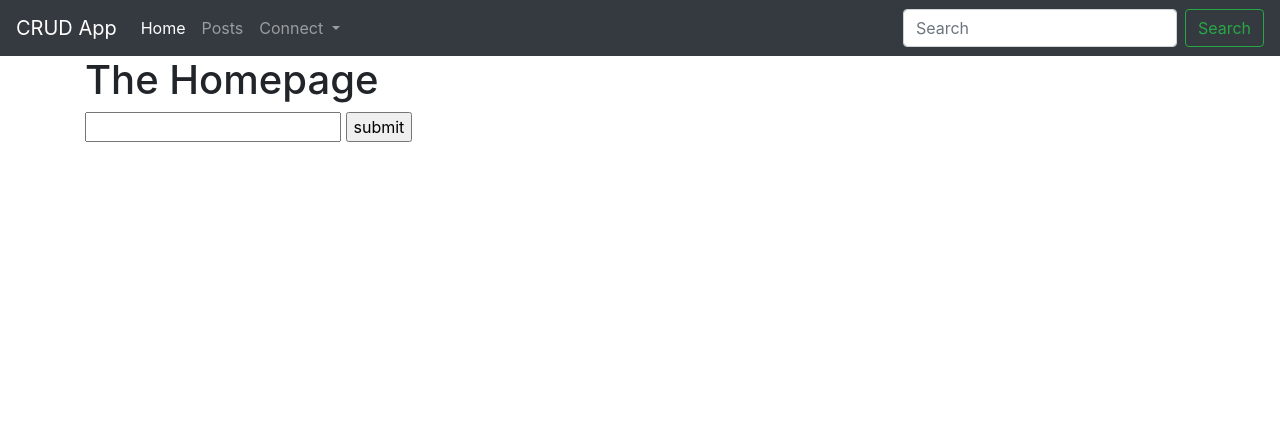
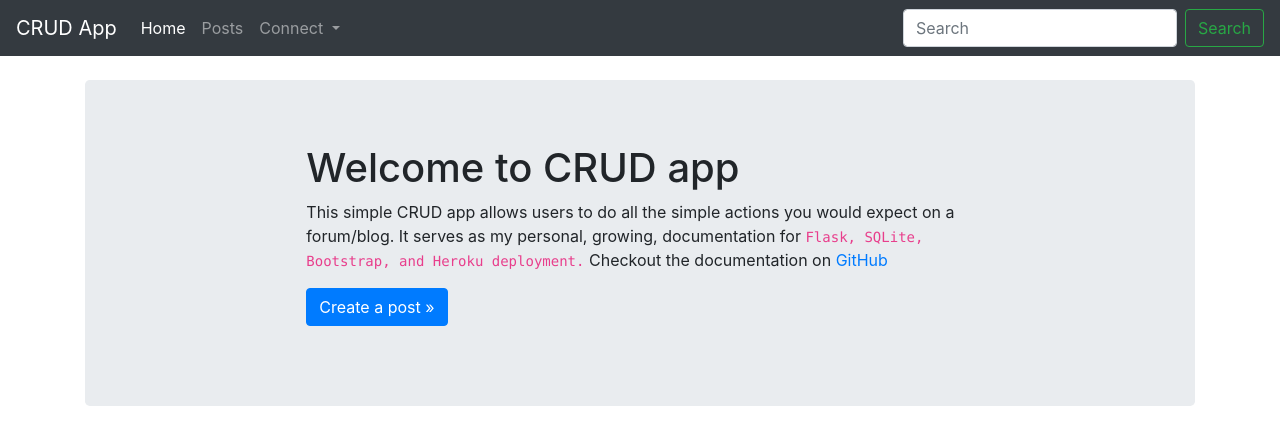
Before and after one commit to MaxHarlan206/Flask-CRUD-Basics, a Flask app: page / in a window 1280 px wide. Shown: the top 445 px of the page. Run offline with Flask 2, Linux system fonts and the light colour scheme; some libraries are stand-ins or nearby versions.

Commit message:
Homepage jumbotron added

```diff
--- a/templates/index.html
+++ b/templates/index.html
@@ -3,10 +3,16 @@
 <title>Home</title>
 {% endblock %}
 {% block body %}
-    <h1>The Homepage</h1>
-    <form>
-        <input type="text" id="new_search">
-
-        <input type="submit" value="submit">
-    </form>
+    <br>
+    <main role="main">
+        <div class="jumbotron">
+          <div class="col-sm-8 mx-auto">
+            <h1>Welcome to CRUD app</h1>
+            <p>This simple CRUD app allows users to do all the simple actions you would expect on a forum/blog. It serves as my personal, growing, documentation for <code>Flask, SQLite, Bootstrap, and Heroku deployment.</code> Checkout the documentation on <a href="https://github.com/MaxHarlan206/Flask-CRUD-Basics">GitHub</a></p>
+            <p>
+              <a class="btn btn-primary" href="/posts" role="button">Create a post &raquo;</a>
+            </p>
+          </div>
+        </div>
+    </main>
 {% endblock %}
```
